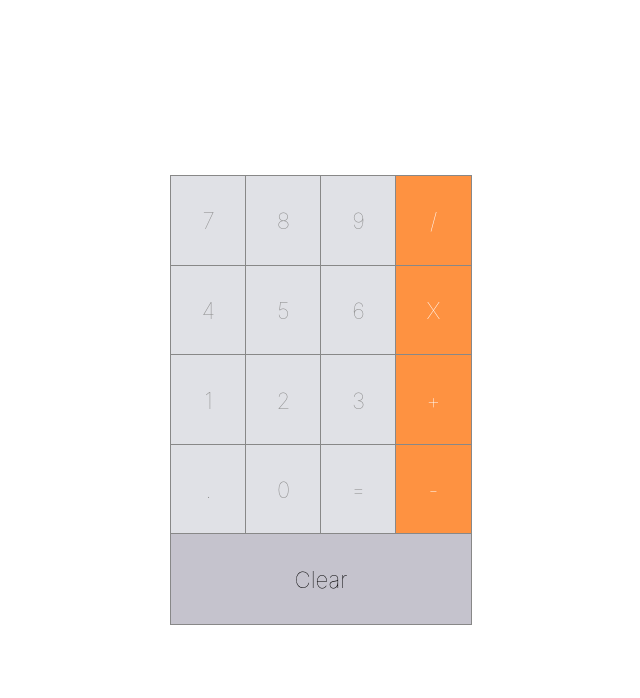
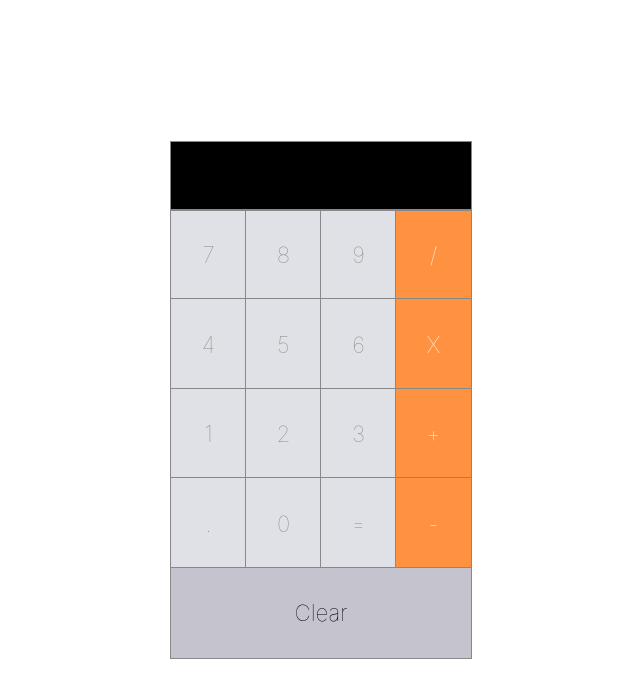
Before and after one commit to nbroeder/Calculator, a React (Create React App) app in the folder calculator/: page / in a window 1280 px wide. Shown: the top 698 px of the page, without its empty margins (319-959 px from the left). Built offline with nearby package versions, Linux system fonts and the light colour scheme.

Commit message:
adding functionality

```diff
--- a/calculator/src/components/Input.css
+++ b/calculator/src/components/Input.css
@@ -0,0 +1,12 @@
+.input{
+    height: em;
+    display: flex;
+    justify-content: flex-end;
+    align-items: center;
+    font-weight: bold;
+    font-size: 1.4em;
+    background-color: black;
+    color: #ffff;
+    padding: 1.5em;
+    outline: 1px solid #888888;
+}
```
